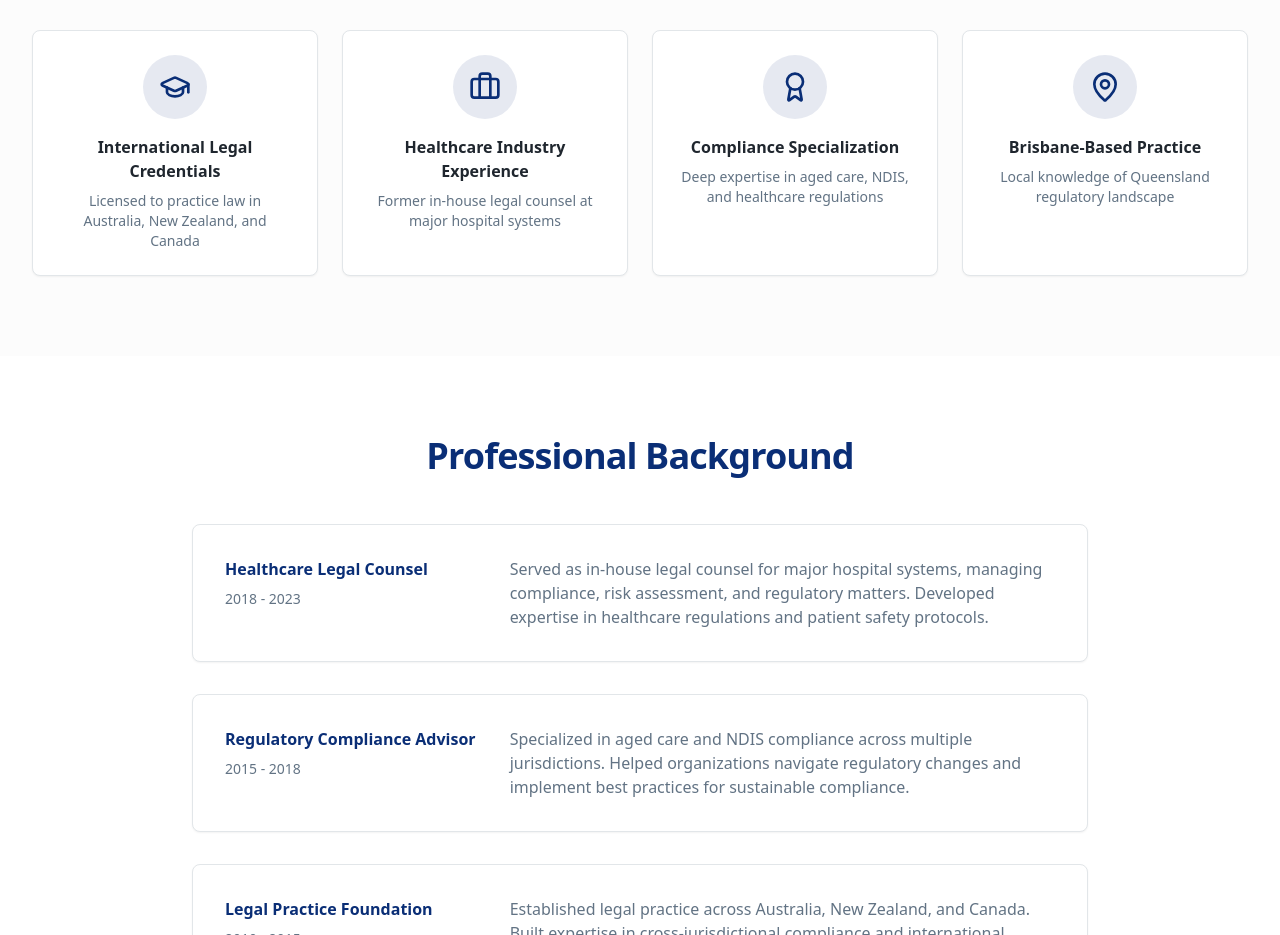
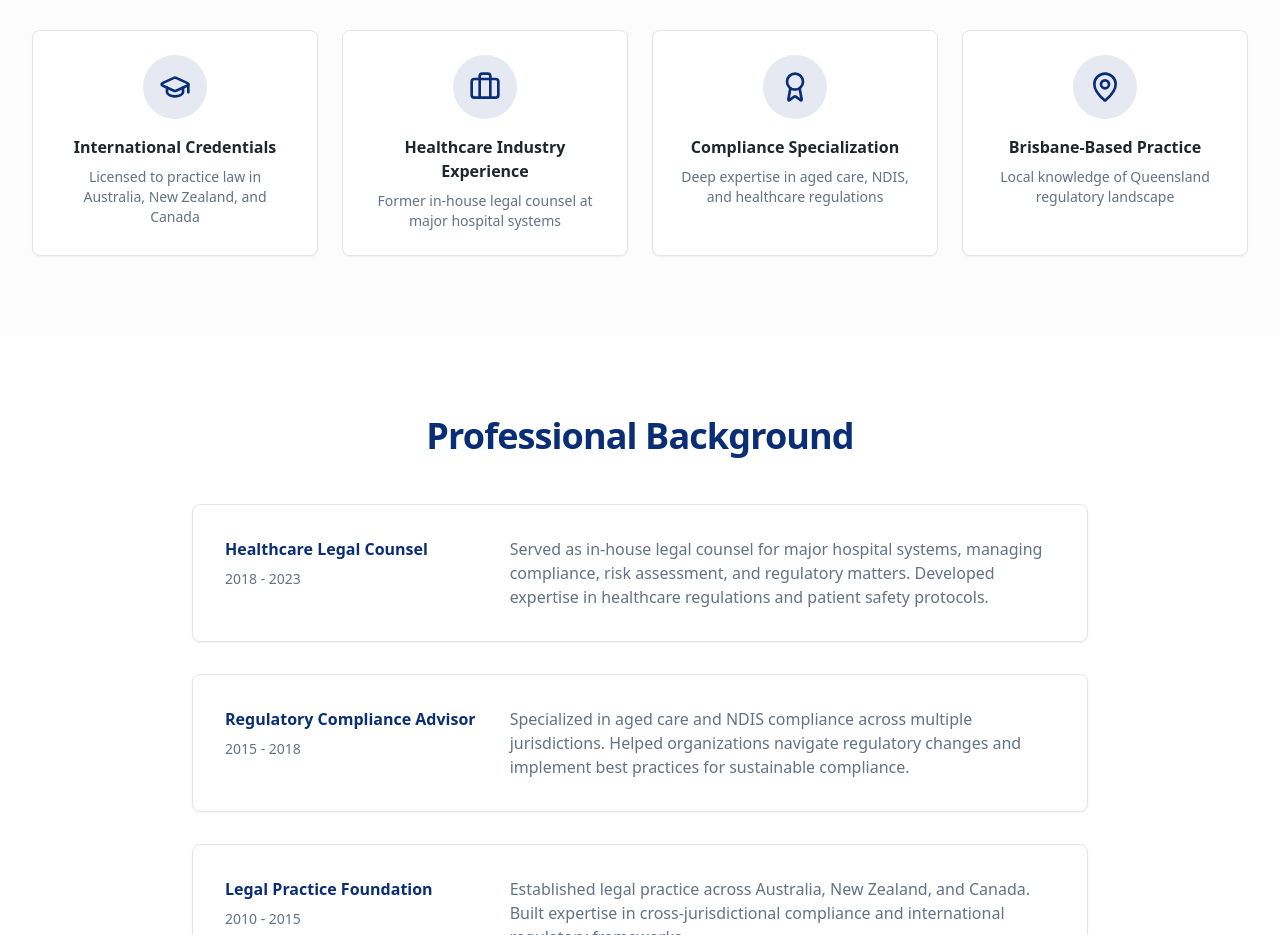
Before and after one commit to aburchart/mylaw-site, a React (Vite) app: page /about in a window 1280 px wide. Shown: the part 1720-2655 px from the top of the page. Built offline with nearby package versions, Linux system fonts and the light colour scheme; the HTML template or start-up script is replaced by a standard one.

Commit message:
Refactor: Update credential title

```diff
--- a/src/pages/About.tsx
+++ b/src/pages/About.tsx
@@ -10,7 +10,7 @@ const About = () => {
   } = useBookingModal();
   const qualifications = [{
     icon: GraduationCap,
-    title: "International Legal Credentials",
+    title: "International Credentials",
     description: "Licensed to practice law in Australia, New Zealand, and Canada"
   }, {
     icon: Briefcase,
```
